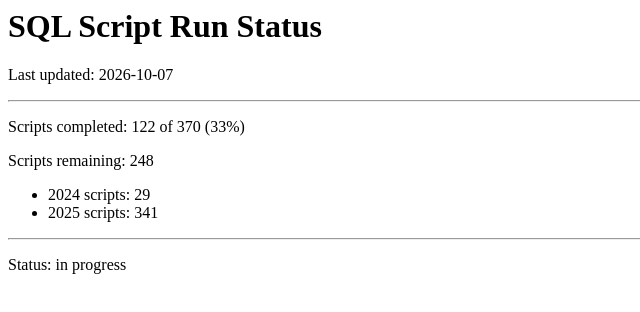
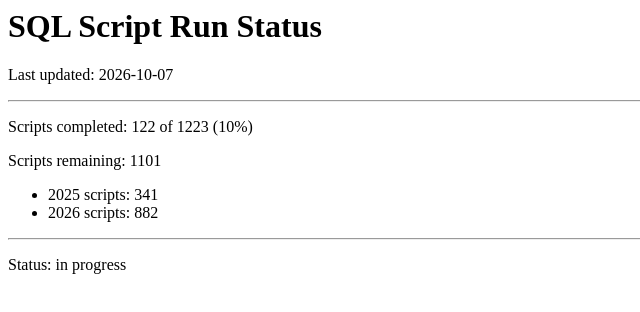
Before and after one commit to faisals/db-run-status, a plain HTML site: page index.html in a window 1280 px wide. Shown: the full height of the page, 0-640 px from the left. Drawn offline with Linux system fonts and the light colour scheme.

Commit message:
Correct totals: 2025 and 2026 scripts

```diff
--- a/index.html
+++ b/index.html
@@ -4,11 +4,11 @@
 <h1>SQL Script Run Status</h1>
 <p>Last updated: 2026-10-07</p>
 <hr>
-<p>Scripts completed: 122 of 370 (33%)</p>
-<p>Scripts remaining: 248</p>
+<p>Scripts completed: 122 of 1223 (10%)</p>
+<p>Scripts remaining: 1101</p>
 <ul>
-<li>2024 scripts: 29</li>
 <li>2025 scripts: 341</li>
+<li>2026 scripts: 882</li>
 </ul>
 <hr>
 <p>Status: in progress</p>
```
